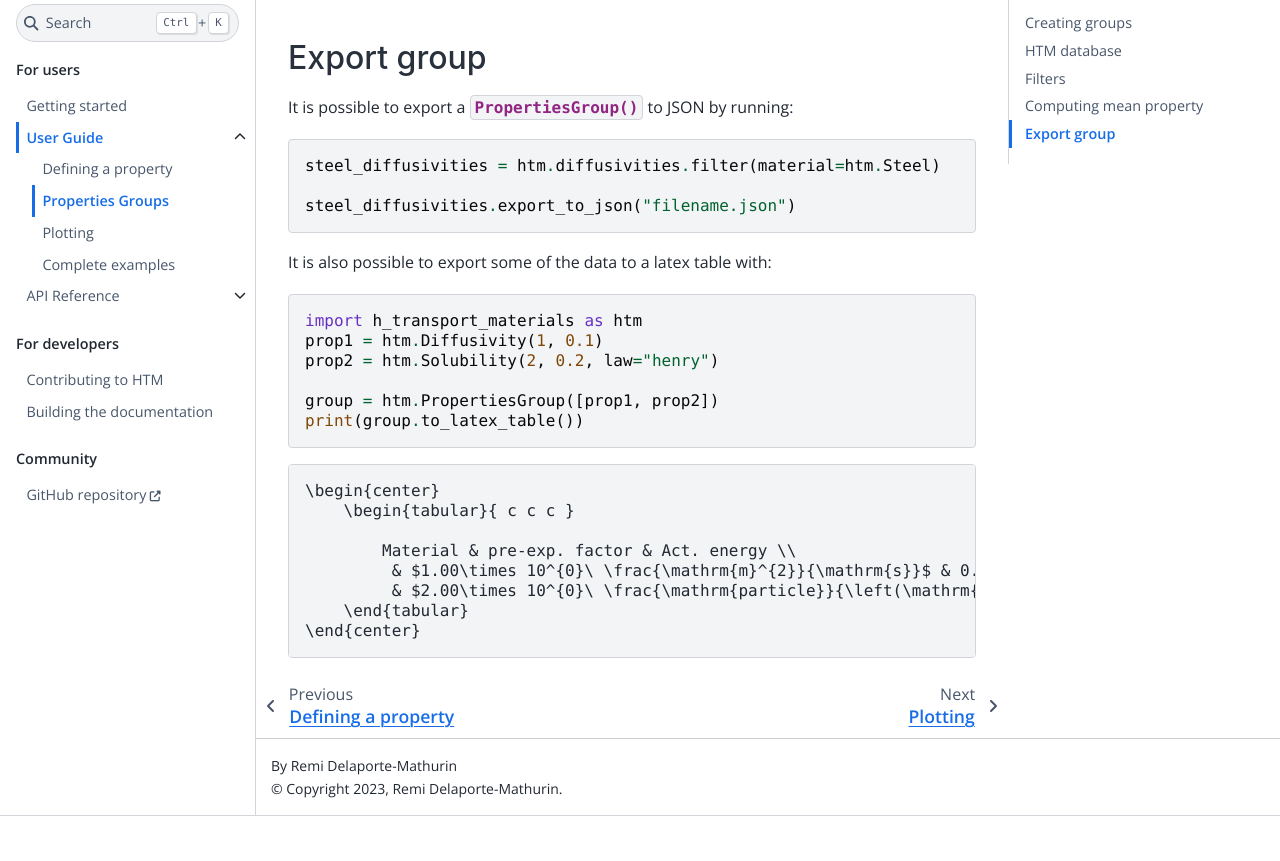
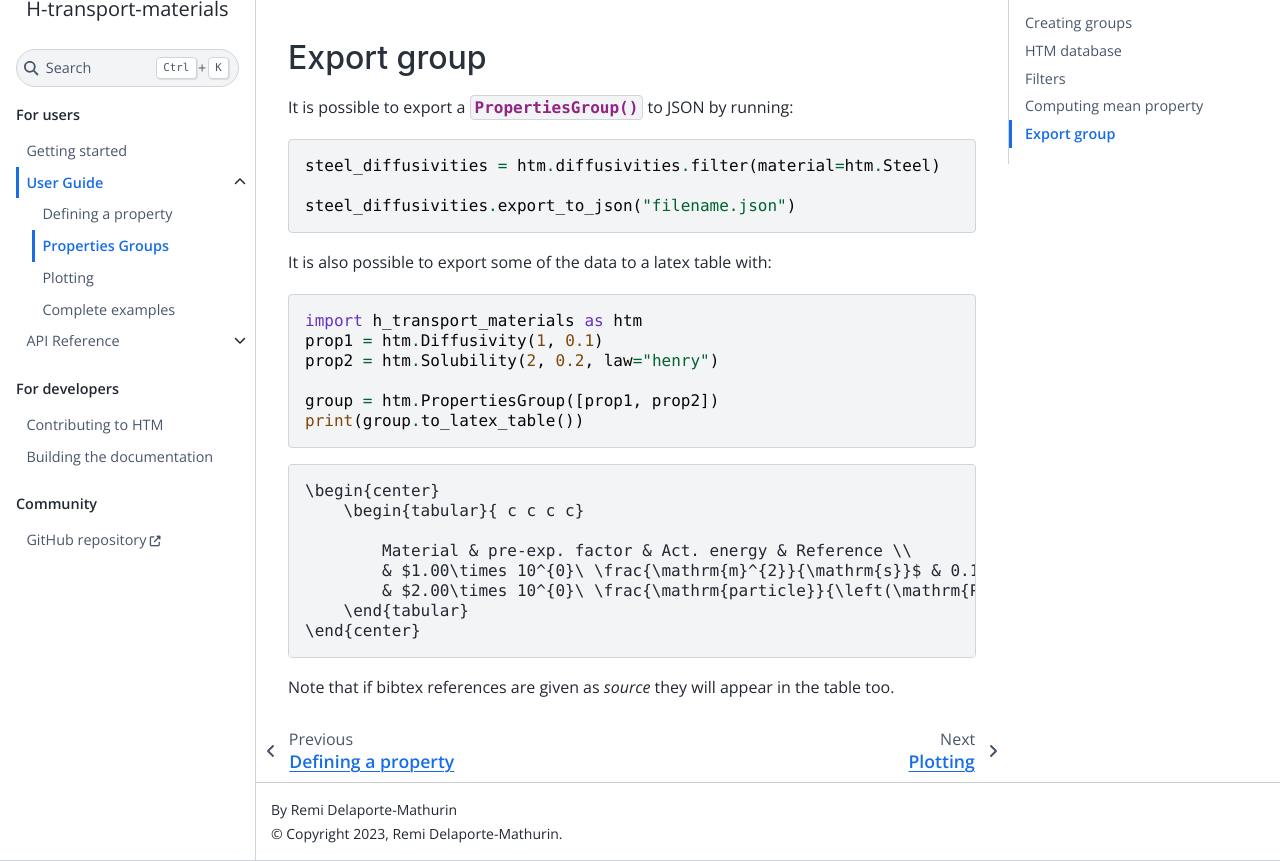
Before and after one commit to RemDelaporteMathurin/h-transport-materials, a Sphinx documentation site: the page built from docs/user/groups.rst, in a window 1280 px wide and 900 px high, scrolled down 2722 px, cut to the strip 39-900 px from the top of the window. Built offline with Sphinx 7.4.7 and the Sphinx Book theme 1.1.4, drawn with Linux system fonts in a browser that asks for light colours; before the commit the page ends 3577 px from its top, so only the background shows below that.

Commit message:
updated docs

```diff
--- a/docs/user/groups.rst
+++ b/docs/user/groups.rst
@@ -175,10 +175,12 @@ It is also possible to export some of the data to a latex table with:
     :options: +NORMALIZE_WHITESPACE
 
     \begin{center}
-        \begin{tabular}{ c c c }
+        \begin{tabular}{ c c c c}
 
-            Material & pre-exp. factor & Act. energy \\
-             & $1.00\times 10^{0}\ \frac{\mathrm{m}^{2}}{\mathrm{s}}$ & 0.10 eV/particle \\
-             & $2.00\times 10^{0}\ \frac{\mathrm{particle}}{\left(\mathrm{Pa} \cdot \mathrm{m}^{3}\right)}$ & 0.20 eV/particle \\
+            Material & pre-exp. factor & Act. energy & Reference \\
+            & $1.00\times 10^{0}\ \frac{\mathrm{m}^{2}}{\mathrm{s}}$ & 0.10 eV/particle & \cite{} \\
+            & $2.00\times 10^{0}\ \frac{\mathrm{particle}}{\left(\mathrm{Pa} \cdot \mathrm{m}^{3}\right)}$ & 0.20 eV/particle & \cite{} \\
         \end{tabular}
     \end{center}
+
+Note that if bibtex references are given as `source` they will appear in the table too.
```
